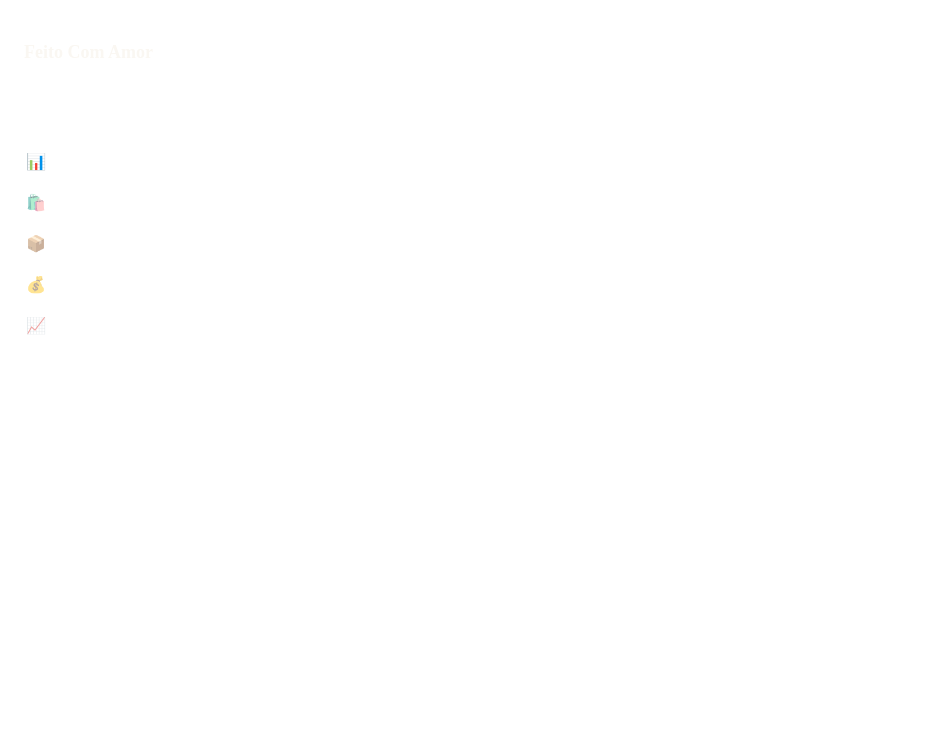
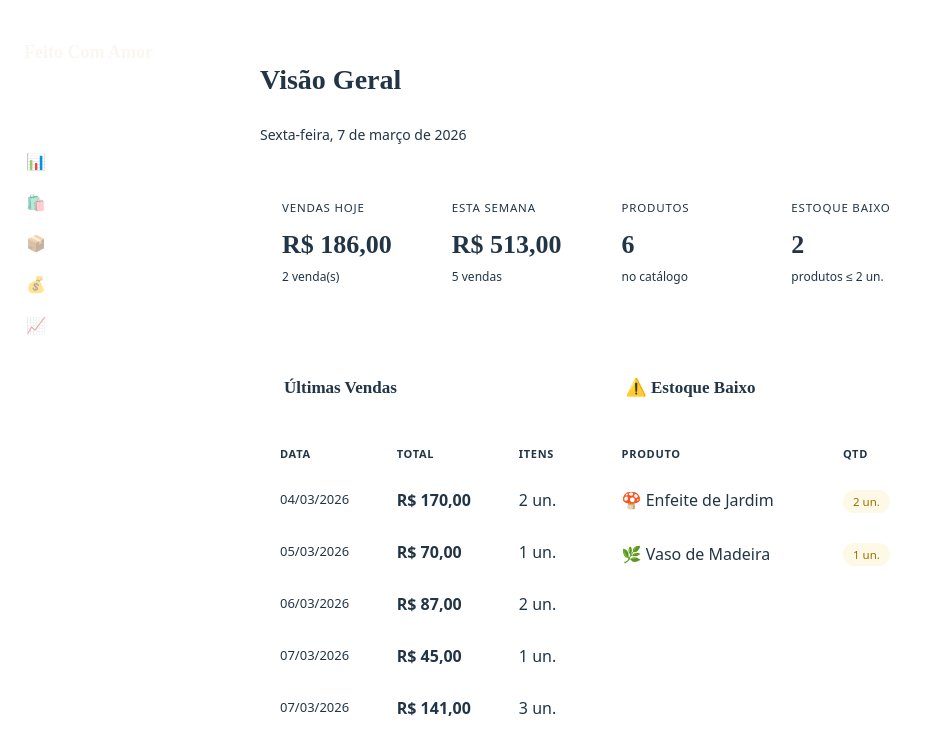
Before and after one commit to thiagolemos96/feito-com-amor, a React (Vite) app: page / in a window 1280 px wide. Shown: the top 754 px of the page, without its empty margins (0-927 px from the left). Built offline with nearby package versions, Linux system fonts and the light colour scheme.

Commit message:
adjusting app.tsx

```diff
--- a/src/App.tsx
+++ b/src/App.tsx
@@ -1,23 +1,35 @@
 import { useState } from 'react'
 import type { Page } from './types'
 import { useProducts } from './hooks/useProducts'
+import { useSales } from './hooks/useSales'
 import { Sidebar } from './components/layout/sidebar'
+import { Dashboard } from './features/dashboard/dashboard'
 import { Catalog } from './features/catalog/catalog'
 import { Stock } from './features/stock/stock'
+import { Sales } from './features/sales/sales'
+import { Finance } from './features/finance/finance'
 import './index.css'
 
 export default function App() {
   const [page, setPage] = useState<Page>('dashboard')
   const { products, addProduct, updateProduct, removeProduct, adjustStock, decrementStock } = useProducts()
+  const { sales, addSale } = useSales()
 
+  const handleAddSale = (items: Parameters<typeof addSale>[0], notes: string) => {
+    addSale(items, notes)
+    items.forEach(it => decrementStock(it.productId, it.qty))
+  }
 
   return (
     <div style={{ display: 'flex', minHeight: '100vh' }}>
       <Sidebar activePage={page} onNavigate={setPage} />
 
       <main style={{ marginLeft: 220, flex: 1, padding: '36px 40px', maxWidth: 'calc(100vw - 220px)' }}>
+        {page === 'dashboard' && <Dashboard products={products} sales={sales} />}
         {page === 'catalog'   && <Catalog products={products} onAdd={addProduct} onUpdate={updateProduct} onRemove={removeProduct} />}
         {page === 'stock'     && <Stock products={products} onAdjust={adjustStock} />}
+        {page === 'sales'     && <Sales products={products} sales={sales} onAddSale={handleAddSale} />}
+        {page === 'finance'   && <Finance sales={sales} products={products} />}
       </main>
     </div>
   )
```
